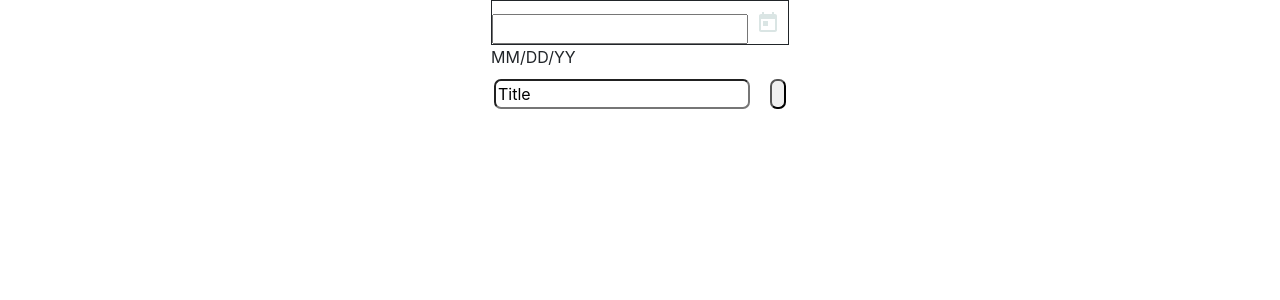
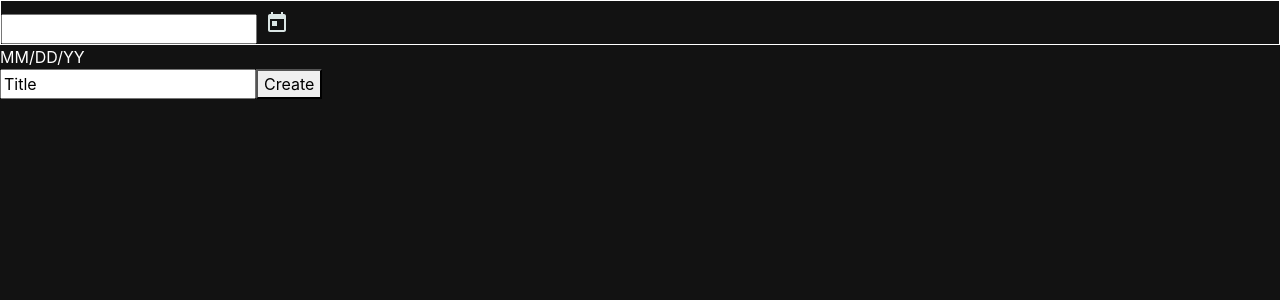
Before and after one commit to D05Col/ToDoList, an Angular app: page / in a window 1280 px wide. Shown: the top 300 px of the page. Built offline with nearby package versions, Linux system fonts and the light colour scheme.

Commit message:
started making style changes in line with figma design

```diff
--- a/src/app/app.component.html
+++ b/src/app/app.component.html
@@ -2,7 +2,12 @@
 
 
 <main>
-  <app-date-picker />
-  <app-title-input />
-  <app-task-list />
+
+  <section id="date-picker">
+    <app-date-picker />
+  </section>
+  <section class="name-and-list">
+    <app-title-input />
+    <app-task-list />
+  </section>
 </main>
--- a/src/app/app.component.sass
+++ b/src/app/app.component.sass
@@ -1,6 +1,2 @@
 
 /* Need a wrapper here and cant do these structural changes in main code */
-main
-    display: flex;
-    flex-direction: column;
-    align-items: center;
--- a/src/app/date-picker/date-picker.component.html
+++ b/src/app/date-picker/date-picker.component.html
@@ -1,9 +1,7 @@
 
-<div id="date-picker-wrapper">
-    <div id="date-input">
-        <input matInput [matDatepicker]="picker">
-        <mat-datepicker-toggle matIconSuffix [for]="picker"></mat-datepicker-toggle>
-        <mat-datepicker #picker></mat-datepicker>
-    </div>
-    <mat-hint>MM/DD/YY</mat-hint>
+<div id="date-input">
+    <input matInput [matDatepicker]="picker">
+    <mat-datepicker-toggle matIconSuffix [for]="picker"></mat-datepicker-toggle>
+    <mat-datepicker #picker></mat-datepicker>
 </div>
+<mat-hint>MM/DD/YY</mat-hint>
--- a/src/app/title-input/title-input.component.html
+++ b/src/app/title-input/title-input.component.html
@@ -1,5 +1,5 @@
 
 <div id="title-input-wrapper">
     <input id="title" type="text" [(ngModel)]="currentTitle" />
-    <input type="button" (click)="Add()" />
+    <button (click)="Add()">Create</button>
 </div>
--- a/src/app/title-input/title-input.component.sass
+++ b/src/app/title-input/title-input.component.sass
@@ -1,3 +0,0 @@
-input
-    margin: 10px
-    border-radius: 7px
--- a/src/styles.sass
+++ b/src/styles.sass
@@ -1,5 +1,19 @@
 /* You can add global styles to this file, and also import other style files */
+$primary-orange: #FF7AOO
+$primary-red: #F44336
+$white-text: #FFFFFF
+$complete-button-colour: #4caf50
+$delete-button-colour: $primary-red
+$background: #121212
+$foreground: #2d2d2d
+$component-grey: #1E1E1E
+
+$main-font: Jua
+
+
 body
     margin: 0
     height: 100%
     font: Roboto
+    background-color: $background
+    color: $white-text
```
